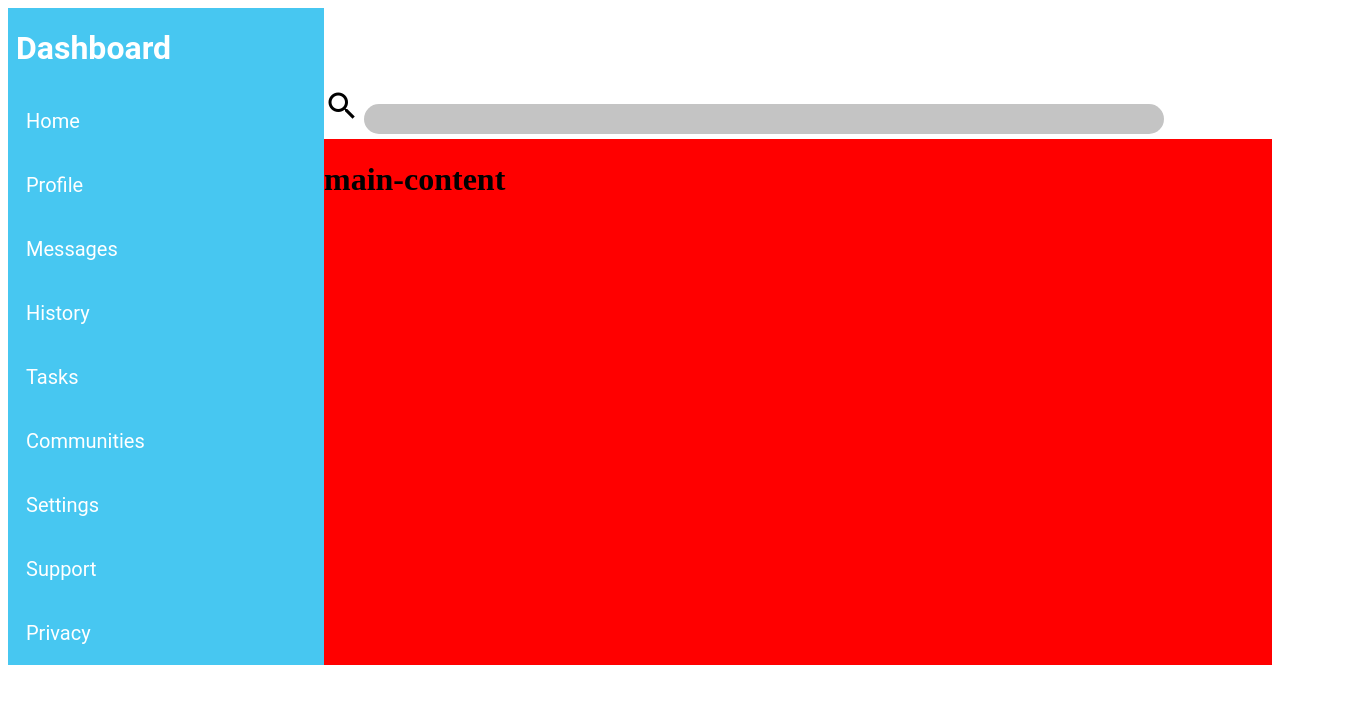
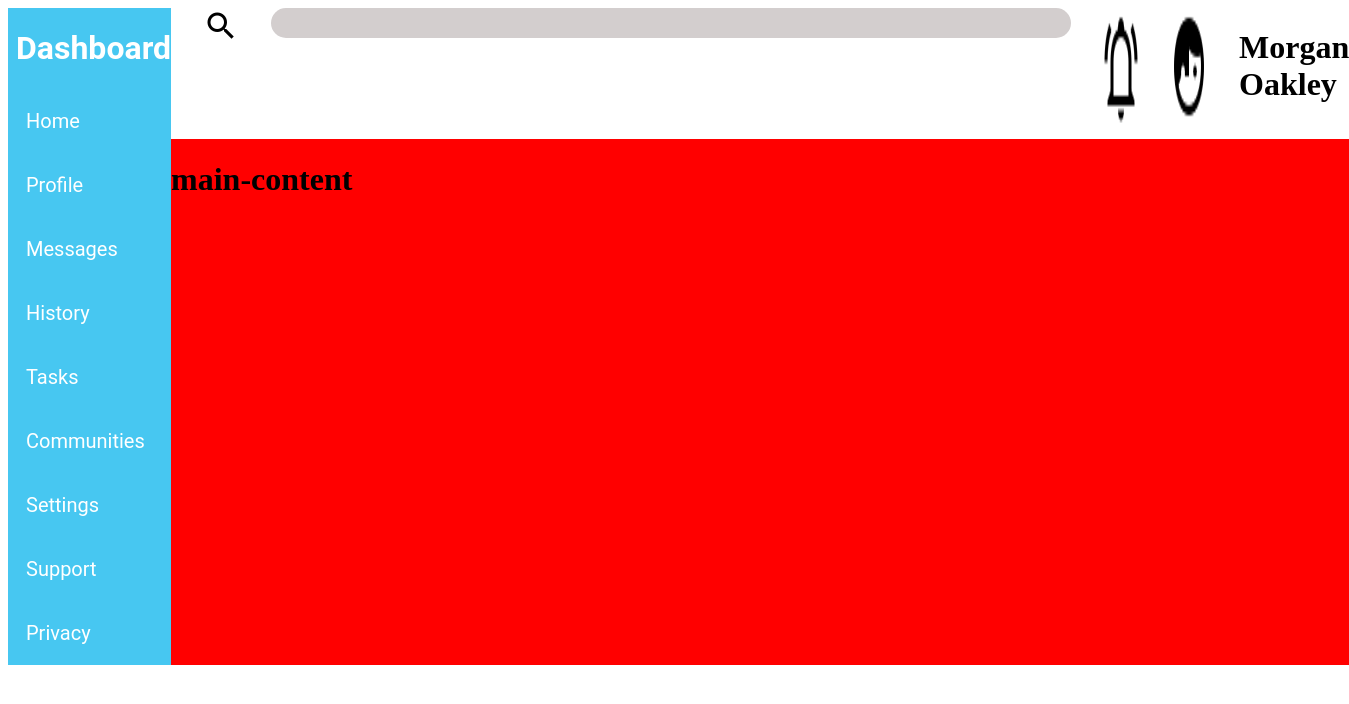
Before and after one commit to Duke242/adminDashboard, a plain HTML site: page index.html in a window 1280 px wide. Shown: the whole page, 1349 px wide, since content can reach past the window. Drawn offline with Linux system fonts and the light colour scheme; a web font is replaced by a local one.

Commit message:
partially finished header

```diff
--- a/index.html
+++ b/index.html
@@ -1,11 +1,11 @@
 <!DOCTYPE html>
 <html lang="en">
   <head>
-    <meta charset="UTF-8">
-    <meta http-equiv="X-UA-Compatible" content="IE=edge">
-    <meta name="viewport" content="width=device-width, initial-scale=1.0">
+    <meta charset="UTF-8" />
+    <meta http-equiv="X-UA-Compatible" content="IE=edge" />
+    <meta name="viewport" content="width=device-width, initial-scale=1.0" />
     <title>Document</title>
-    <link rel="stylesheet" href="style.css">
+    <link rel="stylesheet" href="style.css" />
     <script src="script.js"></script>
   </head>
   <body>
@@ -22,10 +22,15 @@
       <p>Privacy</p>
     </div>
     <div class="header">
-        <h1>header</h1>
-        <div class="search-bar">
-            <img src="./magnify (2).png" alt="serach icon">
+      <!-- <h1>header</h1> -->
+      <div>
+        <img src="./magnify (2).png" alt="serach icon" />
         <input "type="search">
+      </div>
+      <div class="profile-info">
+        <img src="./bell-ring-outline.png" alt="notifications">
+        <img src="./face-man-profile.png" alt="profile picture">
+        <h1>Morgan Oakley</h1>
       </div>
     </div>
     <div class="main-content">
--- a/style.css
+++ b/style.css
@@ -25,6 +25,9 @@ body {
 grid-row: 1 / 2;
 grid-column: 2 / 3;
 color: white;
+display: grid;
+grid-template-columns: 1fr 4fr;
+
 }
 
 .main-content {
@@ -38,21 +41,26 @@ grid-column: 2 / 3;
     padding-left: 10px;
 }
 
-.header .search-bar {
-    width: fit-content;
-    color: rgb(202, 199, 199);
+.header > div {
+    display: flex;
+    flex-direction: row;
+    height: fit-content;
+    gap: 2rem;
+    margin-left: 2rem;
 }
 
-.header .search-bar > input {
+
+.header > div > input {
     height: 30px;
     border-radius: 15px;
     width: 800px;
-    background-color: rgb(196, 196, 196);
+    background-color: rgb(211, 206, 206);
     border: none;
     text-indent: 5px;
 }
 
-.header .search-bar > img {
-    color: rgb(15, 15, 15);
-    filter: grayscale(50%);
+.header > .profile-info {
+    display: flex;
+    height: fit-content;
+    color: black;
 }
```
Also changed, not shown: bell-ring-outline.png (added), face-man-profile.png (added). Lines whose indentation alone changed are shown as unchanged.
